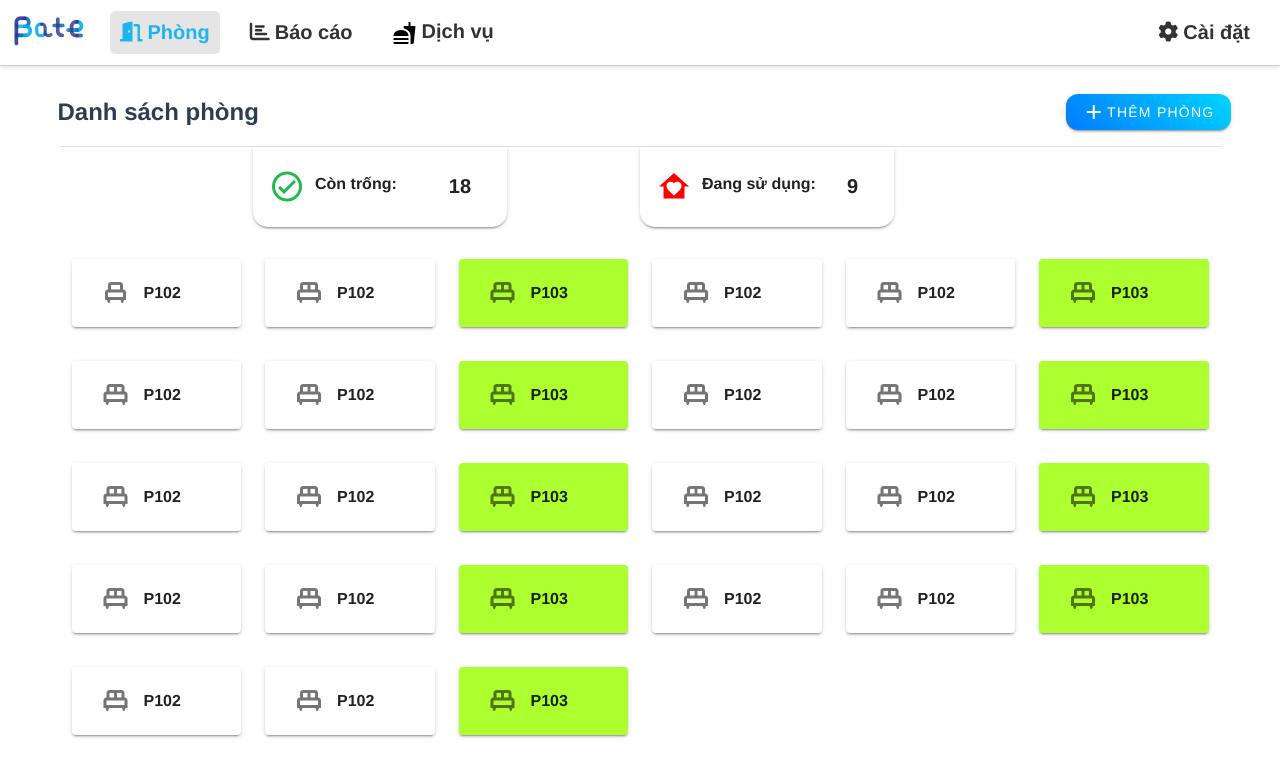
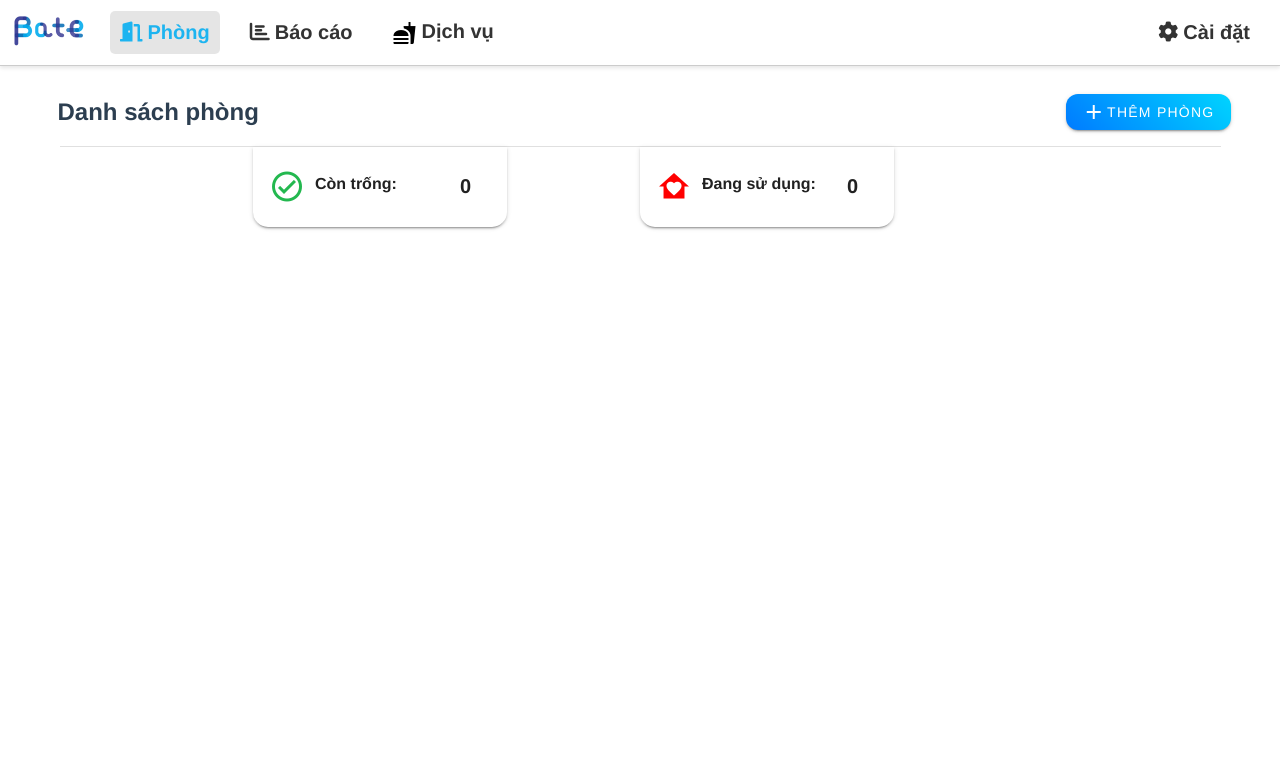
Before and after one commit to Vtthuonggg/hotel_manager, a Vue app: page /dashboard/listroom in a window 1280 px wide. Shown: the top 776 px of the page. Built offline with nearby package versions, Linux system fonts and the light colour scheme.

Commit message:
show list service

```diff
--- a/package.json
+++ b/package.json
@@ -12,6 +12,7 @@
     "axios": "^1.7.7",
     "cloudinary": "^2.4.0",
     "core-js": "^3.8.3",
+    "js-cookie": "^3.0.5",
     "vue": "^2.6.14",
     "vue-router": "^3.6.5",
     "vue-toasted": "^1.1.28",
--- a/src/components/navbar_page.vue
+++ b/src/components/navbar_page.vue
@@ -66,30 +66,18 @@
         <div class="price-setting">
           <label for="single-room">Phòng đơn:</label>
           <input
-            type="text"
+            type="number"
             id="single-room"
-            v-model="roomPrice.singleRoomPrice"
+            v-model="formattedSingleRoomPrice"
           />
         </div>
         <div class="price-setting">
           <label for="double-room">Phòng đôi:</label>
           <input
-            type="text"
+            type="number"
             id="double-room"
-            v-model="roomPrice.doubleRoomPrice"
+            v-model="formattedDoubleRoomPrice"
           />
-        </div>
-        <div class="price-setting">
-          <label for="triple-room">Phòng ba:</label>
-          <input
-            type="text"
-            id="triple-room"
-            v-model="roomPrice.tripleRoomPrice"
-          />
-        </div>
-        <div class="price-setting">
-          <label for="quad-room">Phòng bốn:</label>
-          <input type="text" id="quad-room" v-model="roomPrice.quadRoomPrice" />
         </div>
         <button class="save-button" @click="savePrices">Lưu</button>
       </div>
@@ -103,6 +91,18 @@
           <v-spacer></v-spacer>
           <span class="close" @click="hideInputInfo">&times;</span></v-row
         >
+        <div class="avatar-container">
+      <input type="file" @change="onFileChange" class="file-input"  ref="fileInput"/>
+      <div class="avatar" @click="triggerFileInput">
+        <div  v-if="info.avatar">
+        <img :src="info.avatar" alt="Avatar" />
+
+      </div>
+
+        <v-icon v-else class="upload-icon" >mdi-upload</v-icon>
+
+      </div>
+    </div>
         <div>
           <label for="name">Tên khách sạn:</label>
           <input type="text" id="name" v-model="info.name" />
@@ -124,6 +124,9 @@
 </template>
 
 <script>
+import { formatCurrency } from "@/utils/format_currency";
+import Cookies from "js-cookie";
+import { uploadImage } from "@/api/service_api.js";
 export default {
   name: "AppNavbar",
   data() {
@@ -141,6 +144,8 @@ export default {
         name: "",
         phone: "",
         address: "",
+        avatar: "",
+        avatarFile: null,
       },
     };
   },
@@ -148,6 +153,26 @@ export default {
   //   this.fetchHotelInfo();
   // },
   methods: {
+
+    triggerFileInput() {
+      this.$refs.fileInput.click();
+    },
+    onFileChange(e) {
+      const file = e.target.files[0];
+      if (file) {
+        // Kiểm tra loại MIME của file
+        if (!file.type.startsWith('image/')) {
+          this.$toast.error("Vui lòng chọn một file ảnh hợp lệ.");
+          return;
+        }
+        this.info.avatarFile = file;
+        const reader = new FileReader();
+        reader.onload = (e) => {
+          this.info.avatar = e.target.result;
+        };
+        reader.readAsDataURL(file);
+      }
+    },
     showDropdown() {
       this.dropdownVisible = true;
     },
@@ -155,6 +180,14 @@ export default {
       this.dropdownVisible = false;
     },
     showPriceModal() {
+      const singleRoomPrice = Cookies.get("singleRoomPrice", );
+      const doubleRoomPrice = Cookies.get("doubleRoomPrice");
+      if (singleRoomPrice) {
+        this.roomPrice.singleRoomPrice = parseInt(singleRoomPrice, 10);
+      }
+      if (doubleRoomPrice) {
+        this.roomPrice.doubleRoomPrice = parseInt(doubleRoomPrice, 10);
+      }
       this.isPriceModalVisible = true;
     },
     hidePriceModal() {
@@ -167,11 +200,28 @@ export default {
       this.isInputInfo = false;
     },
     savePrices() {
+      Cookies.set("singleRoomPrice", this.roomPrice.singleRoomPrice,{ expires: 7, secure: true, sameSite: 'Strict' });
+      Cookies.set("doubleRoomPrice", this.roomPrice.doubleRoomPrice,{ expires: 7, secure: true, sameSite: 'Strict' });
       this.$toast.success("Lưu giá phòng thành công");
       this.hidePriceModal();
     },
-    saveInfo() {
-      this.$toast.success("Lưu thông tin thành công");
+  async  saveInfo() {
+      if (this.info.avatar) {
+        try {
+          // Tải ảnh lên dịch vụ lưu trữ và lấy URL
+          const imageUrl = await uploadImage(this.info.avatarFile);
+          this.info.avatar = imageUrl;
+          console.log("Uploaded image URL:", imageUrl);
+          this.$toast.success("Lưu thông tin thành công");
+        } catch (error) {
+          console.error("Error uploading image:", error);
+          this.$toast.error("Tải ảnh lên thất bại");
+          return;
+        }
+      }
+
+
+
       this.hideInputInfo();
     },
     // async fetchHotelInfo() {
@@ -182,11 +232,74 @@ export default {
     //     console.error("Error fetching hotel info:", error);
     //   }
     // },
-  },
+  },  computed :{
+    formattedSingleRoomPrice: {
+      get() {
+        return this.roomPrice.singleRoomPrice !== null
+          ? formatCurrency(this.roomPrice.singleRoomPrice)
+          : "";
+      },
+      set(value) {
+        if (typeof value === "string") {
+          this.roomPrice.singleRoomPrice = parseInt(value.replace(/\D/g, ""), 10) || 0;
+        } else {
+          this.roomPrice.singleRoomPrice = value;
+        }
+      },
+    },
+    formattedDoubleRoomPrice: {
+      get() {
+        return this.roomPrice.doubleRoomPrice !== null
+          ? formatCurrency(this.roomPrice.doubleRoomPrice)
+          : "";
+      },
+      set(value) {
+        if (typeof value === "string") {
+          this.roomPrice.doubleRoomPrice = parseInt(value.replace(/\D/g, ""), 10) || 0;
+        } else {
+          this.roomPrice.doubleRoomPrice = value;
+        }
+      },
+    },
+  }
 };
 </script>
 
 <style scoped>
+
+.avatar-container {
+  display: flex;
+  justify-content: center;
+  align-items: center ;
+  margin-bottom: 10px;
+}
+
+.file-input {
+  display: none;
+}
+.avatar img {
+  width: 100%;
+  height: 100%;
+  object-fit: cover;
+}
+
+.avatar i {
+
+  font-size:
+  40px;
+  color: #888;
+}
+.avatar {
+  width: 100px;
+  height: 100px;
+  border-radius: 50%;
+  background-color: #f0f0f0;
+  display: flex;
+  justify-content: center;
+  align-items: center;
+  overflow: hidden;
+  cursor: pointer;
+}
 .header {
   display: flex;
   justify-content: space-between;
@@ -197,18 +310,18 @@ export default {
 }
 .save-button {
   width: 100%;
-  background-color: #007bff; /* Màu nền */
-  color: white; /* Màu chữ */
-  border: none; /* Bỏ viền */
-  padding: 10px 20px; /* Khoảng cách bên trong */
-  font-size: 16px; /* Kích thước chữ */
-  border-radius: 5px; /* Bo góc */
-  cursor: pointer; /* Con trỏ chuột */
-  transition: background-color 0.3s ease; /* Hiệu ứng chuyển màu nền */
+  background-color: #007bff;
+  color: white;
+  border: none;
+  padding: 10px 20px;
+  font-size: 16px;
+  border-radius: 5px;
+  cursor: pointer;
+  transition: background-color 0.3s ease;
 }
 
 .save-button:hover {
-  background-color: #0056b3; /* Màu nền khi hover */
+  background-color: #0056b3;
 }
 .navbar {
   background-color: white;
@@ -353,7 +466,7 @@ i {
   padding: 20px;
   border: 1px solid #888;
   width: 80%;
-  max-width: 500px;
+  max-width: 300px;
   border-radius: 10px;
   margin-top: 10px;
 }
--- a/src/components/room/list_room_page.vue
+++ b/src/components/room/list_room_page.vue
@@ -39,7 +39,7 @@
       </v-col>
     </v-row>
 
-    <v-container>
+    <v-container v-if="rooms.length > 0">
       <v-row>
         <v-col
           v-for="(room, index) in rooms"
@@ -96,6 +96,7 @@
 </template>
 
 <script>
+import Cookies from "js-cookie";
 export default {
   data() {
     return {
@@ -105,197 +106,7 @@ export default {
         type: 1,
       },
 
-      rooms: [
-        {
-          id: 1,
-          name: "P102",
-          type: 1,
-          pice: 1000,
-          isAvailable: true,
-        },
-        {
-          id: 2,
-          name: "P102",
-          type: 2,
-          pice: 1000,
-          isAvailable: true,
-        },
-        {
-          id: 3,
-          name: "P103",
-          type: 2,
-          pice: 1000,
-          isAvailable: false,
-        },
-        {
-          id: 1,
-          name: "P102",
-          type: 2,
-          pice: 1000,
-          isAvailable: true,
-        },
-        {
-          id: 2,
-          name: "P102",
-          type: 2,
-          pice: 1000,
-          isAvailable: true,
-        },
-        {
-          id: 3,
-          name: "P103",
-          type: 2,
-          pice: 1000,
-          isAvailable: false,
-        },
-        {
-          id: 1,
-          name: "P102",
-          type: 2,
-          pice: 1000,
-          isAvailable: true,
-        },
-        {
-          id: 2,
-          name: "P102",
-          type: 2,
-          pice: 1000,
-          isAvailable: true,
-        },
-        {
-          id: 3,
-          name: "P103",
-          type: 2,
-          pice: 1000,
-          isAvailable: false,
-        },
-        {
-          id: 1,
-          name: "P102",
-          type: 2,
-          pice: 1000,
-          isAvailable: true,
-        },
-        {
-          id: 2,
-          name: "P102",
-          type: 2,
-          pice: 1000,
-          isAvailable: true,
-        },
-        {
-          id: 3,
-          name: "P103",
-          type: 2,
-          pice: 1000,
-          isAvailable: false,
-        },
-        {
-          id: 1,
-          name: "P102",
-          type: 2,
-          pice: 1000,
-          isAvailable: true,
-        },
-        {
-          id: 2,
-          name: "P102",
-          type: 2,
-          pice: 1000,
-          isAvailable: true,
-        },
-        {
-          id: 3,
-          name: "P103",
-          type: 2,
-          pice: 1000,
-          isAvailable: false,
-        },
-        {
-          id: 1,
-          name: "P102",
-          type: 2,
-          pice: 1000,
-          isAvailable: true,
-        },
-        {
-          id: 2,
-          name: "P102",
-          type: 2,
-          pice: 1000,
-          isAvailable: true,
-        },
-        {
-          id: 3,
-          name: "P103",
-          type: 2,
-          pice: 1000,
-          isAvailable: false,
-        },
-        {
-          id: 1,
-          name: "P102",
-          type: 2,
-          pice: 1000,
-          isAvailable: true,
-        },
-        {
-          id: 2,
-          name: "P102",
-          type: 2,
-          pice: 1000,
-          isAvailable: true,
-        },
-        {
-          id: 3,
-          name: "P103",
-          type: 2,
-          pice: 1000,
-          isAvailable: false,
-        },
-        {
-          id: 1,
-          name: "P102",
-          type: 2,
-          pice: 1000,
-          isAvailable: true,
-        },
-        {
-          id: 2,
-          name: "P102",
-          type: 2,
-          pice: 1000,
-          isAvailable: true,
-        },
-        {
-          id: 3,
-          name: "P103",
-          type: 2,
-          pice: 1000,
-          isAvailable: false,
-        },
-        {
-          id: 1,
-          name: "P102",
-          type: 2,
-          pice: 1000,
-          isAvailable: true,
-        },
-        {
-          id: 2,
-          name: "P102",
-          type: 2,
-          pice: 1000,
-          isAvailable: true,
-        },
-        {
-          id: 3,
-          name: "P103",
-          type: 2,
-          pice: 1000,
-          isAvailable: false,
-        },
-      ],
+      rooms:[]
     };
   },
   methods: {
@@ -308,11 +119,16 @@ export default {
     },
     addRoom() {
       const roomType = parseInt(this.newRoom.type, 10);
+      let price = 0;
+      if (roomType === 1) {
+        price = Cookies.get("singleRoomPrice");
+      } else if (roomType === 2) {
+        price = Cookies.get("doubleRoomPrice");
+      }
       this.rooms.push({
-        id: this.rooms.length + 1,
         name: this.newRoom.name,
         type: roomType,
-        price: 1000,
+        price: price,
         isAvailable: true,
       });
       console.log(this.rooms);
@@ -327,6 +143,7 @@ export default {
     getUsingRooms() {
       return this.rooms.filter((room) => !room.isAvailable).length;
     },
+
   },
 };
 </script>
@@ -341,7 +158,7 @@ export default {
   text-decoration: none;
   display: inline-block;
   font-size: 16px;
-  margin: 4px 2px;
+  margin: 4px 5px;
   cursor: pointer;
   border-radius: 12px;
   transition: background 0.3s ease;
@@ -356,7 +173,7 @@ export default {
   text-decoration: none;
   display: inline-block;
   font-size: 16px;
-  margin: 4px 2px;
+  margin: 4px 5px;
   cursor: pointer;
   border-radius: 12px;
   transition: background 0.3s ease;
--- a/src/components/service/list_product_page.vue
+++ b/src/components/service/list_product_page.vue
@@ -11,6 +11,39 @@
         <span>Thêm dịch vụ</span>
       </v-btn>
     </v-row>
+    <v-divider></v-divider>
+    <v-container v-if="listSevices.length > 0">
+      <v-row>
+        <v-col
+          v-for="(item, index) in listSevices"
+          :key="index"
+          cols="12"
+          sm="6"
+        md="6"
+        lg="6"
+        >
+        <v-card class="service-card">
+          <v-list-item>
+            <div class="image-container">
+            <v-img
+              :src="item.image"
+              class="service-image"
+              aspect-ratio="1"
+            ></v-img>
+            </div>
+            <div class="service-info">
+              <span>{{ item.name }}</span>
+            </div>
+            <div class="service-price">
+              <span>{{ item.price }}đ</span>
+            </div>
+          </v-list-item>
+        </v-card>
+        </v-col>
+      </v-row>
+    </v-container>
+
+
     <div v-if="isShowCreateService" class="popup">
       <div class="popup-content">
         <h3>Tạo dịch vụ</h3>
@@ -113,6 +146,20 @@ export default {
           const imageUrl = await uploadImage(this.newService.imageFile);
           this.newService.image = imageUrl;
           console.log("Uploaded image URL:", imageUrl);
+
+          this.listSevices.push({
+            name: this.newService.name,
+            price: this.newService.price,
+            image: imageUrl,
+          });
+          this.newService = {
+            name: "",
+            price: "",
+            image: "",
+            imageFile: null,
+          };
+          this.$toast.success("Thêm dịch vụ thành công");
+        this.hideCreateService();
         } catch (error) {
           console.error("Error uploading image:", error);
           this.$toast.error("Tải ảnh lên thất bại");
@@ -147,6 +194,10 @@ export default {
     onFileChange(event) {
       const file = event.target.files[0];
       if (file) {
+        if (!file.type.startsWith('image/')) {
+          this.$toast.error("Vui lòng chọn một file ảnh hợp lệ.");
+          return;
+        }
         this.newService.imageFile = file;
         const reader = new FileReader();
         reader.onload = (e) => {
@@ -167,6 +218,34 @@ export default {
 };
 </script>
 <style scoped>
+.service-card {
+  display: flex;
+  align-items: center;
+  justify-content: space-between;
+}
+
+.image-container {
+  width: 120px;
+  height: 120px;
+  overflow: hidden;
+  margin: 10px;
+}
+
+.service-image {
+  width: 100%;
+  height: 100%;
+  object-fit: contain;
+}
+
+.service-info {
+  flex: 1;
+  text-align: center;
+}
+
+
+.service-price {
+  text-align: right;
+}
 .image-upload-container {
   position: relative;
   display: inline-block;
--- a/src/main.js
+++ b/src/main.js
@@ -9,7 +9,7 @@ import "@mdi/font/css/materialdesignicons.css";
 Vue.use(Vuetify);
 Vue.config.productionTip = false;
 Vue.use(Toast, {
-  duration: 2000,
+  duration: 1500,
   hideProgressBar: true,
 });
 
```
Also changed, not shown: 1 other file (tests, documents, lock files or other folders).
